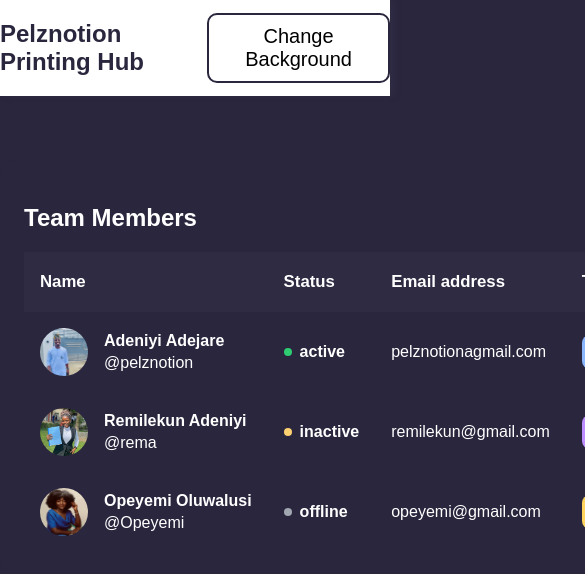
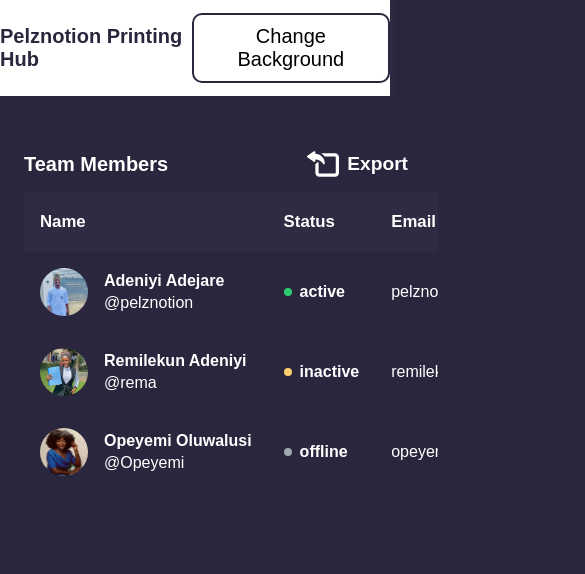
Before and after one commit to Pelznotion/table, a plain HTML site: page index.html in a window 390 px wide. Shown: the top 574 px of the page, 585 px wide, since content can reach past the window. Drawn offline with Linux system fonts and the light colour scheme.

Commit message:
Update style.css

```diff
--- a/style.css
+++ b/style.css
@@ -19,12 +19,25 @@ body {
 nav {
   background: white;
   box-shadow: 5px 0px 5px #2e2b43;
+  display: flex;
+  justify-content: space-around;
+  align-items: center;
+  position: fixed;
+  left: 0;
+  right: 0;
+  height: 6rem;
 }
 .logo {
   display: flex;
-  justify-content: space-around;
+  justify-content: space-between;
   align-items: center;
   color: var(--background);
+}
+h2 {
+  font-size: 20px;
+}
+span {
+  font-size: 14px;
 }
 .back-btn {
   padding: 10px 20px;
@@ -47,7 +60,7 @@ nav {
   overflow-x: auto;
   user-select: none;
   color: var(--text-color);
-  margin: 4rem auto;
+  margin: 8rem auto;
 }
 .table-widget table {
   max-width: fit-content;
@@ -164,3 +177,10 @@ nav {
 .tag--marketing {
   background-color: #ffd45e;
 }
+@media screen and (max-width: 600px) {
+  .table-widget {
+    /* display: block; */
+    width: 100%;
+    margin: 7rem auto;
+  }
+}
```
